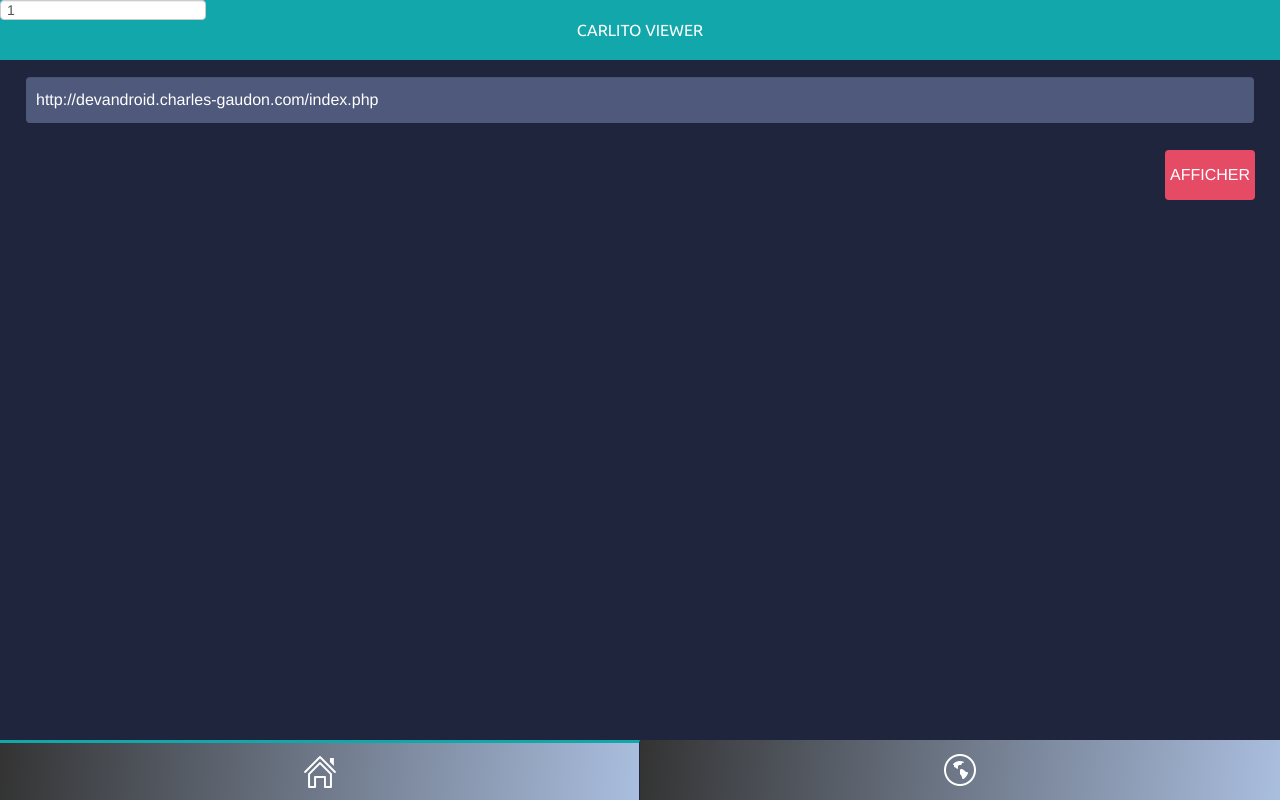
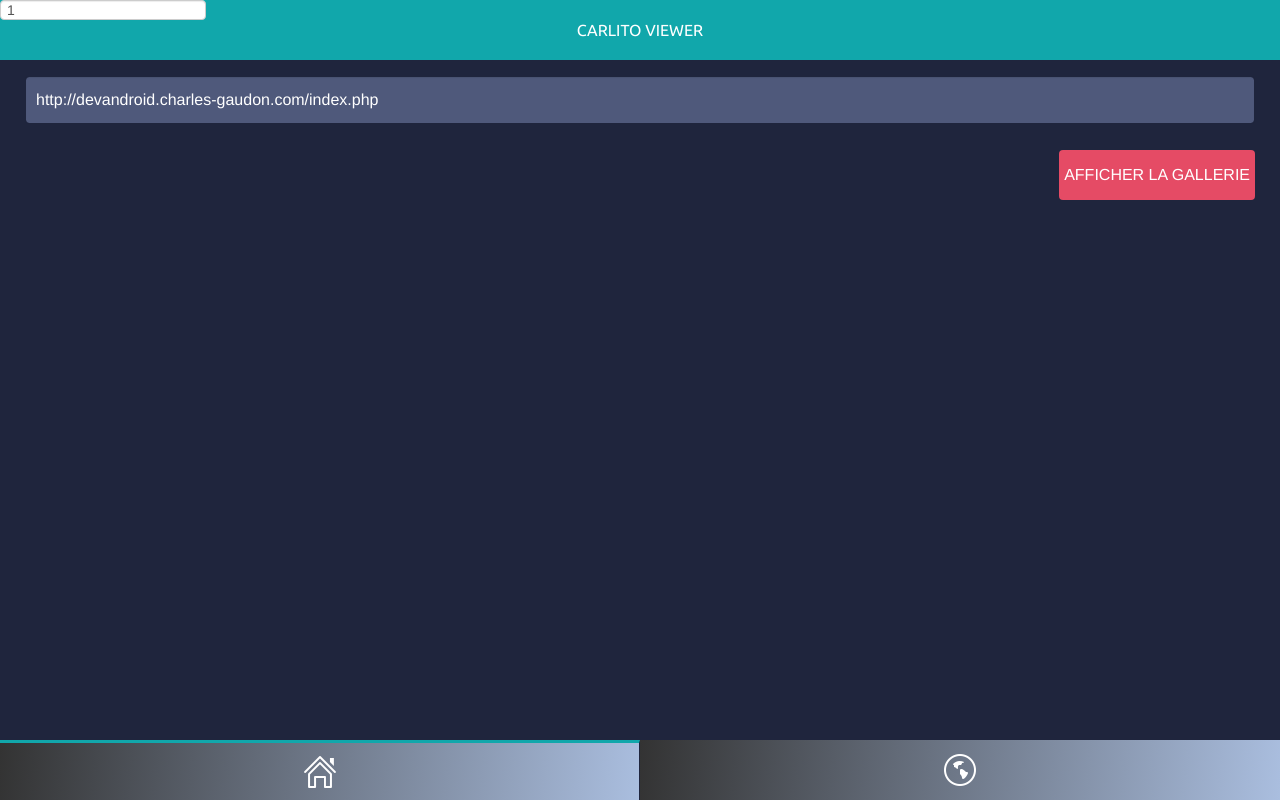
Before and after one commit to CharlesGaudon/CarlitoViewer, a plain HTML site: page main.html at #!/home in a window 1280 px wide. Shown: the top 800 px of the page. Drawn offline with Linux system fonts and the light colour scheme.

Commit message:
essai de modif

```diff
--- a/partials/home.html
+++ b/partials/home.html
@@ -12,7 +12,7 @@
 				<input class="text" type="text" placeholder="Afficher une gallerie Carlito" ng-model="galleryUrl">
 			</p>
 			<p>
-				<input class="submit" type="submit" value="Afficher" class="submit">
+				<input class="submit" type="submit" value="Afficher la gallerie" class="submit">
 			</p>
 		</form>
 	</section>
```
